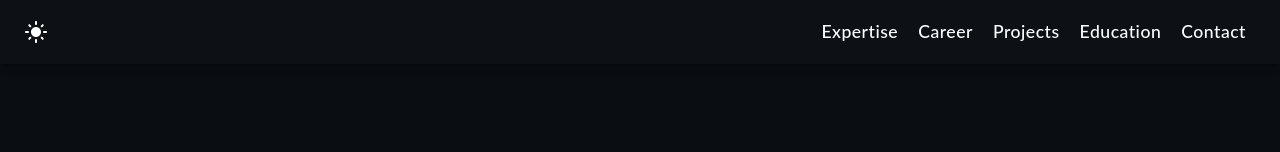
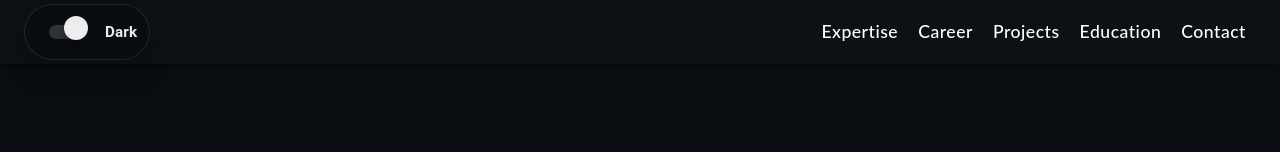
Before and after one commit to sakapuce911/Portfolio, a React (Create React App) app: page / in a window 1280 px wide. Shown: the top 152 px of the page. Built offline with nearby package versions, Linux system fonts and the light colour scheme.

Commit message:
Mobile: compact theme icon toggle

```diff
--- /dev/null
+++ b/src/assets/styles/Navigation.scss
@@ -0,0 +1,144 @@
+/* =========================
+   DESKTOP THEME BOX
+========================= */
+
+.theme-box {
+  display: inline-flex;
+  align-items: center;
+  gap: 10px;
+  padding: 8px 12px;
+  border-radius: 999px;
+  margin-right: 14px;
+  backdrop-filter: blur(10px);
+  -webkit-backdrop-filter: blur(10px);
+}
+
+.light-mode .theme-box {
+  background: rgba(255, 255, 255, 0.70);
+  border: 1px solid rgba(0, 0, 0, 0.08);
+  box-shadow: 0 10px 20px rgba(0, 0, 0, 0.06);
+}
+
+.dark-mode .theme-box {
+  background: rgba(0, 0, 0, 0.24);
+  border: 1px solid rgba(255, 255, 255, 0.10);
+  box-shadow: 0 14px 26px rgba(0, 0, 0, 0.30);
+}
+
+.theme-box__label {
+  font-size: 0.95rem;
+  font-weight: 600;
+  user-select: none;
+  white-space: nowrap;
+}
+
+.light-mode .theme-box__label {
+  color: rgba(0, 0, 0, 0.78);
+}
+
+.dark-mode .theme-box__label {
+  color: rgba(255, 255, 255, 0.92);
+}
+
+/* Switch */
+.theme-switch__mui {
+  width: 54px;
+  height: 30px;
+  padding: 0;
+  overflow: hidden;
+  border-radius: 999px;
+}
+
+.theme-switch__mui .MuiSwitch-switchBase {
+  padding: 3px;
+}
+
+.theme-switch__mui .MuiSwitch-thumb {
+  width: 24px;
+  height: 24px;
+}
+
+.theme-switch__mui .MuiSwitch-track {
+  border-radius: 999px;
+  opacity: 1 !important;
+}
+
+.light-mode .theme-switch__mui .MuiSwitch-track {
+  background: rgba(0, 0, 0, 0.10) !important;
+}
+
+.light-mode .theme-switch__mui .MuiSwitch-thumb {
+  background: #ffffff !important;
+  box-shadow: 0 6px 14px rgba(0, 0, 0, 0.10);
+}
+
+.dark-mode .theme-switch__mui .MuiSwitch-track {
+  background: rgba(255, 255, 255, 0.16) !important;
+}
+
+.dark-mode .theme-switch__mui .MuiSwitch-thumb {
+  background: rgba(255, 255, 255, 0.92) !important;
+  box-shadow: 0 10px 18px rgba(0, 0, 0, 0.28);
+}
+
+.theme-switch__mui .MuiSwitch-switchBase.Mui-checked {
+  transform: translateX(24px) !important;
+}
+
+/* =========================
+   MOBILE MINI ICON BOX (NO SWITCH)
+========================= */
+
+.theme-mini {
+  display: none;
+}
+
+@media (max-width: 768px) {
+  /* Hide desktop box */
+  .theme-box--desktop {
+    display: none;
+  }
+
+  /* Show mobile mini icon */
+  .theme-mini--mobile {
+    display: inline-flex;
+    align-items: center;
+    justify-content: center;
+
+    width: 38px;     /* ✅ small box */
+    height: 38px;    /* ✅ small box */
+    border-radius: 12px; /* ✅ modern */
+    border: none;
+    cursor: pointer;
+
+    margin-right: 6px;
+
+    backdrop-filter: blur(10px);
+    -webkit-backdrop-filter: blur(10px);
+  }
+
+  .light-mode .theme-mini--mobile {
+    background: rgba(255, 255, 255, 0.72);
+    border: 1px solid rgba(0, 0, 0, 0.08);
+    box-shadow: 0 10px 20px rgba(0, 0, 0, 0.06);
+  }
+
+  .dark-mode .theme-mini--mobile {
+    background: rgba(0, 0, 0, 0.26);
+    border: 1px solid rgba(255, 255, 255, 0.10);
+    box-shadow: 0 14px 26px rgba(0, 0, 0, 0.28);
+  }
+
+  .theme-mini__icon {
+    font-size: 18px;
+    opacity: 0.78;
+  }
+
+  .light-mode .theme-mini__icon {
+    color: rgba(0, 0, 0, 0.70);
+  }
+
+  .dark-mode .theme-mini__icon {
+    color: rgba(255, 255, 255, 0.82);
+  }
+}
--- a/src/components/Navigation.tsx
+++ b/src/components/Navigation.tsx
@@ -3,11 +3,9 @@ import AppBar from "@mui/material/AppBar";
 import Box from "@mui/material/Box";
 import Button from "@mui/material/Button";
 import CssBaseline from "@mui/material/CssBaseline";
-import DarkModeIcon from "@mui/icons-material/DarkMode";
 import Divider from "@mui/material/Divider";
 import Drawer from "@mui/material/Drawer";
 import IconButton from "@mui/material/IconButton";
-import LightModeIcon from "@mui/icons-material/LightMode";
 import List from "@mui/material/List";
 import ListIcon from "@mui/icons-material/List";
 import ListItem from "@mui/material/ListItem";
@@ -15,6 +13,12 @@ import ListItemButton from "@mui/material/ListItemButton";
 import ListItemText from "@mui/material/ListItemText";
 import MenuIcon from "@mui/icons-material/Menu";
 import Toolbar from "@mui/material/Toolbar";
+import Switch from "@mui/material/Switch";
+
+import LightModeOutlinedIcon from "@mui/icons-material/LightModeOutlined";
+import DarkModeOutlinedIcon from "@mui/icons-material/DarkModeOutlined";
+
+import "../assets/styles/Navigation.scss";
 
 const drawerWidth = 240;
 
@@ -32,16 +36,13 @@ function Navigation({ parentToChild, modeChange }: any) {
   const [mobileOpen, setMobileOpen] = useState<boolean>(false);
   const [scrolled, setScrolled] = useState<boolean>(false);
 
-  const handleDrawerToggle = () => {
-    setMobileOpen((prevState) => !prevState);
-  };
+  const handleDrawerToggle = () => setMobileOpen((p) => !p);
 
   useEffect(() => {
     const handleScroll = () => {
       const navbar = document.getElementById("navigation");
       if (navbar) setScrolled(window.scrollY > navbar.clientHeight);
     };
-
     window.addEventListener("scroll", handleScroll);
     return () => window.removeEventListener("scroll", handleScroll);
   }, []);
@@ -51,33 +52,20 @@ function Navigation({ parentToChild, modeChange }: any) {
     const nav = document.getElementById("navigation");
     const navHeight = nav?.clientHeight ?? 0;
 
-    if (!el) {
-      console.error(`Element with id "${sectionId}" not found`);
-      return;
-    }
+    if (!el) return;
 
     const y = el.getBoundingClientRect().top + window.scrollY - navHeight - 12;
     window.scrollTo({ top: y, behavior: "smooth" });
-
-    // ✅ close drawer after click
     setMobileOpen(false);
   };
 
-  // ✅ Mode-aware drawer styles
   const drawerBg = mode === "dark" ? "#0d1116" : "#ffffff";
   const drawerText = mode === "dark" ? "#ffffff" : "#0d1116";
   const dividerColor =
     mode === "dark" ? "rgba(255,255,255,0.12)" : "rgba(0,0,0,0.12)";
 
   const drawer = (
-    <Box
-      className="navigation-bar-responsive"
-      sx={{
-        textAlign: "center",
-        height: "100%",
-        backgroundColor: drawerBg,
-      }}
-    >
+    <Box sx={{ textAlign: "center", height: "100%", backgroundColor: drawerBg }}>
       <p className="mobile-menu-top" style={{ color: drawerText }}>
         <ListIcon /> Menu
       </p>
@@ -129,11 +117,32 @@ function Navigation({ parentToChild, modeChange }: any) {
             <MenuIcon />
           </IconButton>
 
-          {mode === "dark" ? (
-            <LightModeIcon onClick={() => modeChange()} />
-          ) : (
-            <DarkModeIcon onClick={() => modeChange()} />
-          )}
+          {/* ✅ Desktop: switch + label */}
+          <div className="theme-box theme-box--desktop" role="group" aria-label="Theme toggle">
+            <Switch
+              checked={mode === "dark"}
+              onChange={() => modeChange()}
+              inputProps={{ "aria-label": "Toggle theme" }}
+              className="theme-switch__mui"
+            />
+            <span className="theme-box__label">
+              {mode === "dark" ? "Dark" : "Light"}
+            </span>
+          </div>
+
+          {/* ✅ Mobile: only a tiny icon box (no switch) */}
+          <button
+            type="button"
+            className="theme-mini theme-mini--mobile"
+            onClick={() => modeChange()}
+            aria-label="Toggle theme"
+          >
+            {mode === "dark" ? (
+              <DarkModeOutlinedIcon className="theme-mini__icon" />
+            ) : (
+              <LightModeOutlinedIcon className="theme-mini__icon" />
+            )}
+          </button>
 
           <Box sx={{ display: { xs: "none", sm: "block" } }}>
             {navItems.map((item) => (
@@ -160,8 +169,8 @@ function Navigation({ parentToChild, modeChange }: any) {
             "& .MuiDrawer-paper": {
               boxSizing: "border-box",
               width: drawerWidth,
-              backgroundColor: drawerBg, // ✅ IMPORTANT
-              color: drawerText,         // ✅ IMPORTANT
+              backgroundColor: drawerBg,
+              color: drawerText,
             },
           }}
         >
```
